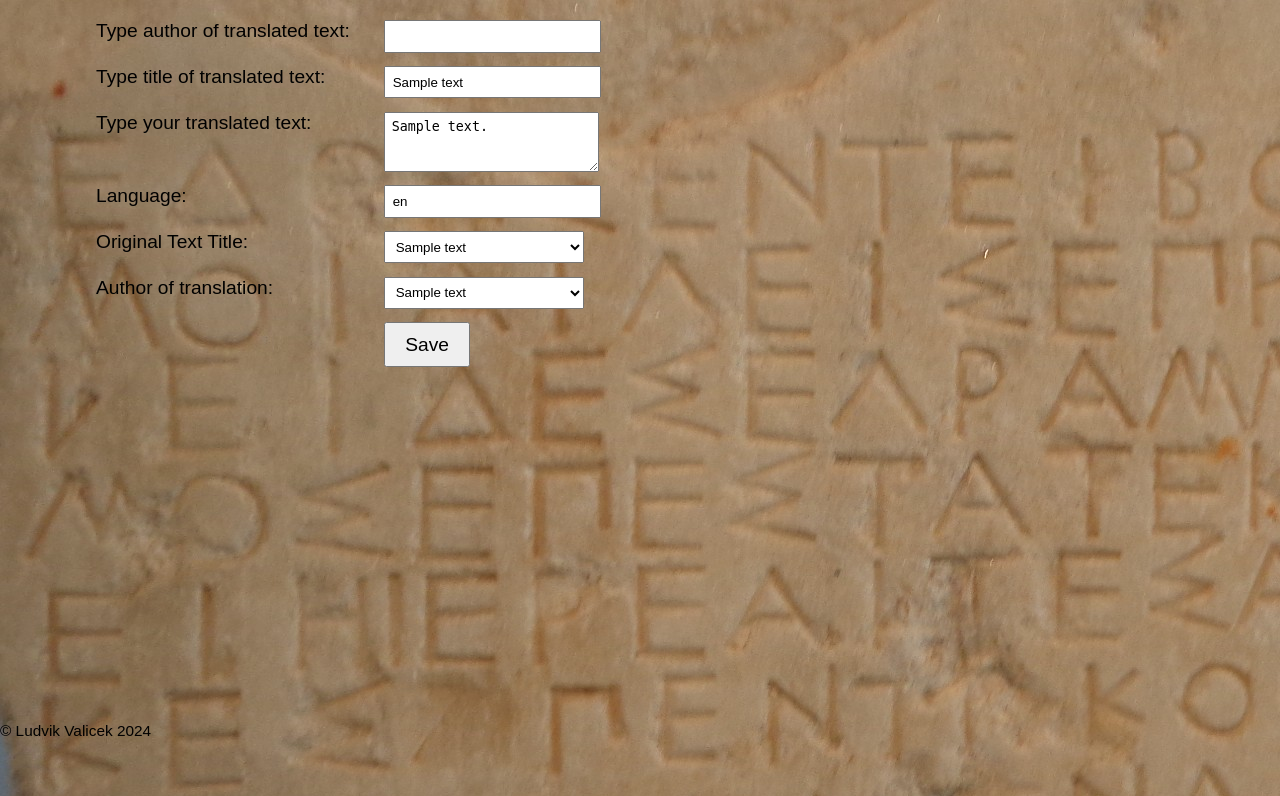
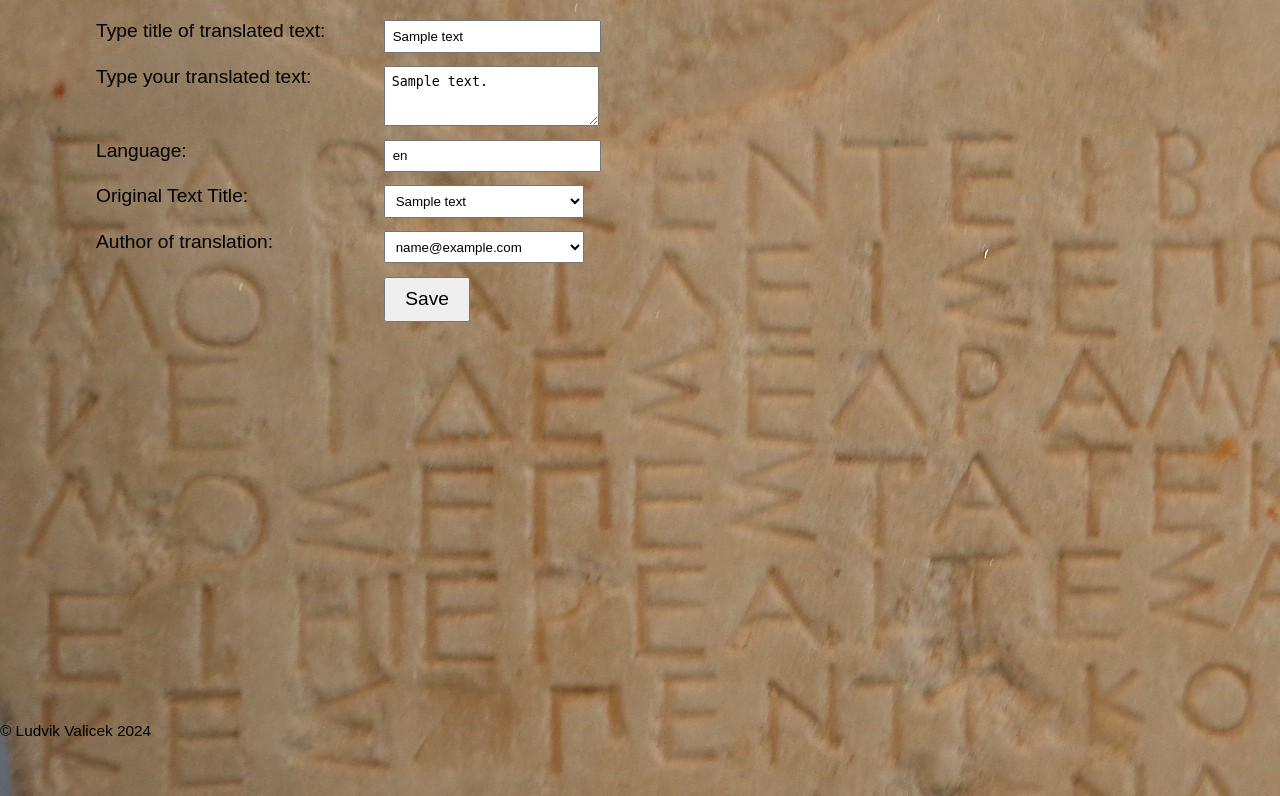
Before and after one commit to valiclud/php-project-languages, a PHP site: page /translatedtext/edit/1 in a window 1280 px wide. Shown: the part 60-856 px from the top of the page. Run offline with PHP 8.4, Linux system fonts and the light colour scheme; tables that the repository leaves empty hold one stand-in row (values such as "Sample post").

Commit message:
Bug fixing.

```diff
--- a/OldLanguages/templates/edittranslatedtext.html.php
+++ b/OldLanguages/templates/edittranslatedtext.html.php
@@ -1,7 +1,5 @@
 <form action="" method="post">
     <input type="hidden" name="translatedtext[id]" value="<?= $translatedText->id ?? '' ?>">
-    <label for="translatedtext">Type author of translated text:</label>
-    <input id="translatedtext" name="translatedtext[author]" value="<?= $translatedText->author ?? '' ?>"></input>
     <label for="translatedtext">Type title of translated text:</label>
     <input id="translatedtext" name="translatedtext[title]" value="<?= $translatedText->title ?? '' ?>"></input>
     <label for="translatedtext">Type your translated text:</label>
@@ -22,7 +20,7 @@
     <select id="idAuthor" name="translatedtext[author_id]" ">
     <option value="1">Select Author of Translation</option>
         <?php foreach ($translatedText->getAllAuthors() as $author) : ?>
-            <option value="<?= $author->id ?>" <?= ($author->id == $translatedText->author_id) ? ' selected' : '' ?>><?= htmlspecialchars($txt->title) ?>
+            <option value="<?= $author->id ?>" <?= ($author->id == $translatedText->author_id) ? ' selected' : '' ?>><?= htmlspecialchars($author->email) ?>
             </option>";
         <?php endforeach; ?>
     </select>
```
